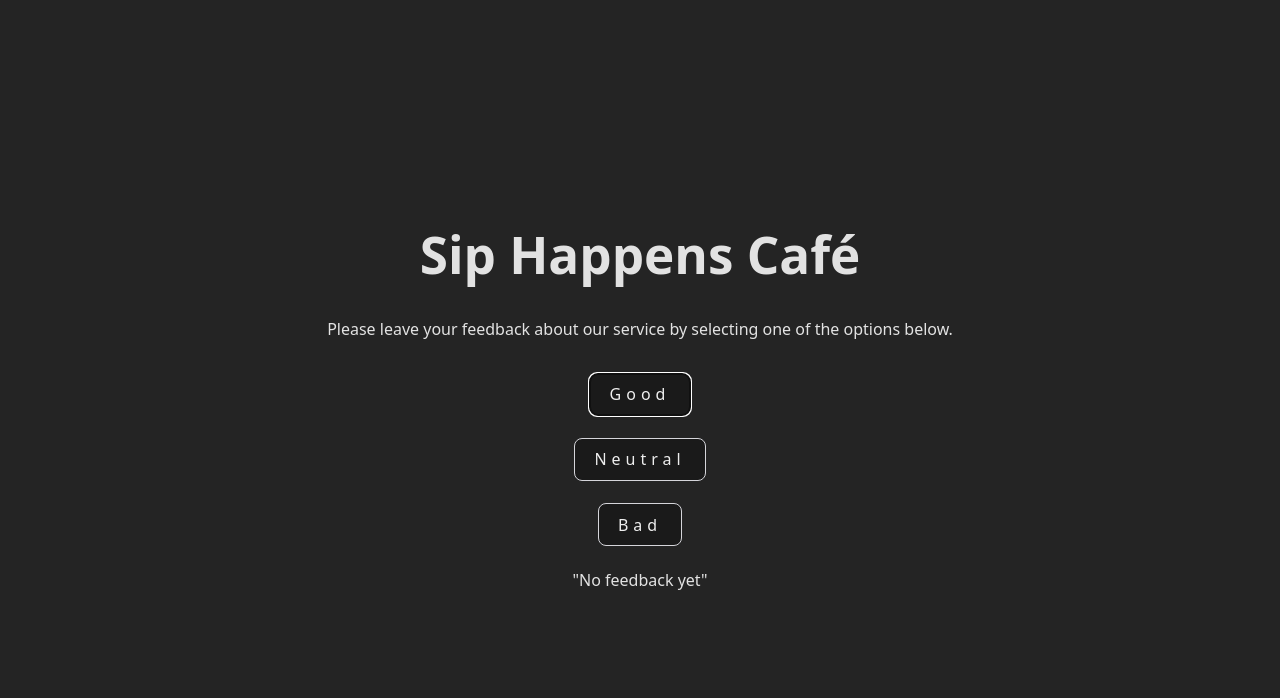
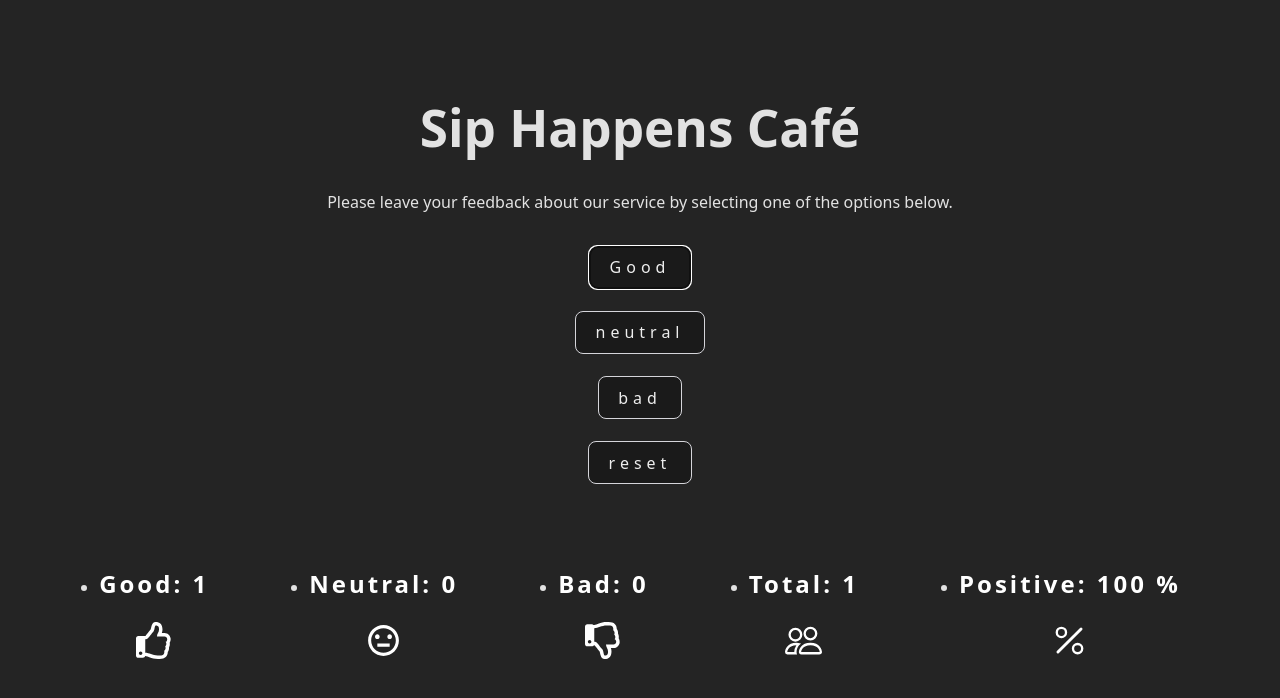
Before and after one commit to NayxieX/goit-react-hw-02, a React (Vite) app: page / in a window 1280 px wide. Both pictures are taken after a click on the button "Good". Shown: the top 698 px of the page. Built offline with nearby package versions, Linux system fonts and the light colour scheme.

Commit message:
Renewed code

```diff
--- a/src/components/App.jsx
+++ b/src/components/App.jsx
@@ -12,20 +12,19 @@ function App() {
     try {
       const dataLocalStorage = window.localStorage.getItem(LS_KEY);
       return dataLocalStorage === null
-        ? InfoFeedback
+        ? InfoFeedback()
         : JSON.parse(dataLocalStorage);
     } catch (error) {
       console.log(error);
       return { good: 0, neutral: 0, bad: 0 };
     }
   });
-
   useEffect(() => {
     try {
       const normalizeDateInLocalStorage = JSON.stringify(feedback);
       window.localStorage.setItem(LS_KEY, normalizeDateInLocalStorage);
     } catch (error) {
-      console.log(error);
+      return console.log(error);
     }
   }, [feedback]);
 
@@ -34,12 +33,6 @@ function App() {
       ...prevState,
       [feedbackType]: (prevState[feedbackType] || 0) + 1,
     }));
-  };
-
-  const handleResetFeedback = () => {
-    const initialState = { good: 0, neutral: 0, bad: 0 };
-    setFeedback(initialState);
-    localStorage.setItem(LS_KEY, JSON.stringify(initialState));
   };
 
   let good = feedback.good;
@@ -56,7 +49,6 @@ function App() {
         totalFeedbackValue={totalFeedback}
         feedback={feedback}
         setFeedback={setFeedback}
-        handleResetFeedback={handleResetFeedback}
       />
       {totalFeedback > 0 ? (
         <Feedback
--- a/src/components/Feedback/Feedback.jsx
+++ b/src/components/Feedback/Feedback.jsx
@@ -1,58 +1,50 @@
 import style from "./Feedback.module.css";
 import { BsPercent } from "react-icons/bs";
-import { FaRegThumbsUp } from "react-icons/fa";
-import { FaRegThumbsDown } from "react-icons/fa";
+import { FaRegThumbsUp, FaRegThumbsDown } from "react-icons/fa";
 import { BsPeople } from "react-icons/bs";
 import { RiEmotionNormalLine } from "react-icons/ri";
+
 export default function Feedback({
   feedback,
   totalFeedbackValue,
   positiveFeedback,
 }) {
+  if (totalFeedbackValue === 0) {
+    return null;
+  }
+
   return (
     <div className={style.feedback}>
       <ul>
         <li>
-          <h2>Good:{feedback.good}</h2>
-          <div>
+          <h2>Good: {feedback.good}</h2>
           <span>
             <FaRegThumbsUp className={style.icon} />
           </span>
-          </div>
         </li>
         <li>
-          <h2>Neutral:{feedback.neutral}</h2>
-          <div>
+          <h2>Neutral: {feedback.neutral}</h2>
           <span>
             <RiEmotionNormalLine className={style.icon} />
           </span>
-          </div>
         </li>
         <li>
           <h2>Bad: {feedback.bad}</h2>
-          <div>
           <span>
             <FaRegThumbsDown className={style.icon} />
           </span>
-          </div>
         </li>
-
         <li>
           <h2>Total: {totalFeedbackValue}</h2>
-          <div>
           <span>
             <BsPeople className={style.icon} />
           </span>
-          </div>
         </li>
-
         <li>
           <h2>Positive: {positiveFeedback} %</h2>
-          <div>
           <span>
             <BsPercent className={style.icon} />
           </span>
-          </div>
         </li>
       </ul>
     </div>
--- a/src/components/Options/Options.jsx
+++ b/src/components/Options/Options.jsx
@@ -8,9 +8,12 @@ export default function Options({
   setFeedback,
 }) {
   function handleResetFeedback() {
-    const initialState = { good: 0, neutral: 0, bad: 0 };
-    setFeedback(initialState);
-    localStorage.setItem("feedback-value", JSON.stringify(initialState));
+    setFeedback({
+      good: 0,
+      neutral: 0,
+      bad: 0,
+    });
+    window.localStorage.removeItem("feedback-value");
   }
 
   return (
@@ -19,12 +22,16 @@ export default function Options({
         Good
       </button>
       <button className={style.click} onClick={() => updateFeedback("neutral")}>
-        Neutral
+        neutral
       </button>
       <button className={style.click} onClick={() => updateFeedback("bad")}>
-        Bad
+        bad
       </button>
-      {totalFeedbackValue > 0 && <Reset onReset={handleResetFeedback} />}
+      {totalFeedbackValue > 0 && (
+        <button className={style.click} onClick={handleResetFeedback}>
+          reset
+        </button>
+      )}
     </>
   );
 }
--- a/src/components/Reset/Reset.jsx
+++ b/src/components/Reset/Reset.jsx
@@ -1,5 +1,7 @@
-import style from "./Reset.module.css";
-
-export default function Reset({ onReset }) {
-  return <button onClick={onReset}>Reset</button>;
+export default function Reset() {
+  return (
+    <>
+      <button>Reset</button>
+    </>
+  );
 }
```
Lines whose indentation alone changed are shown as unchanged.
